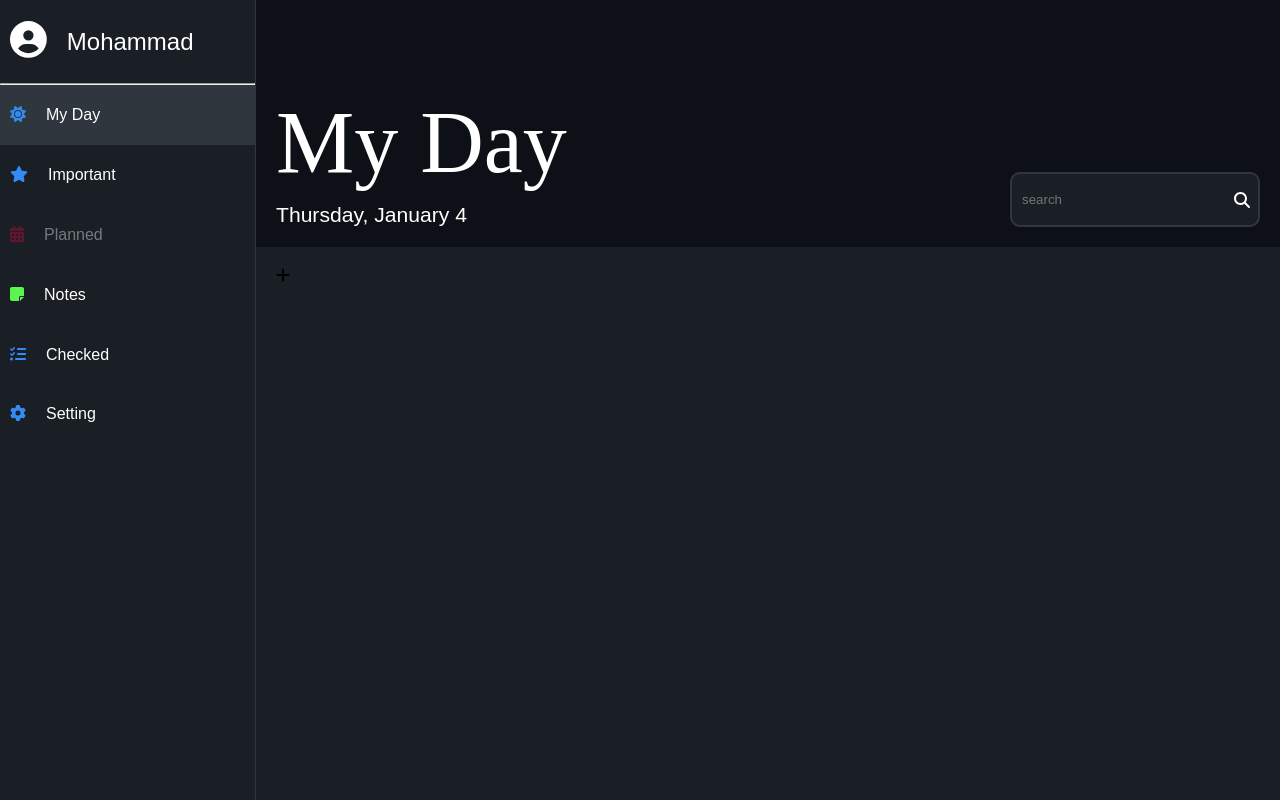
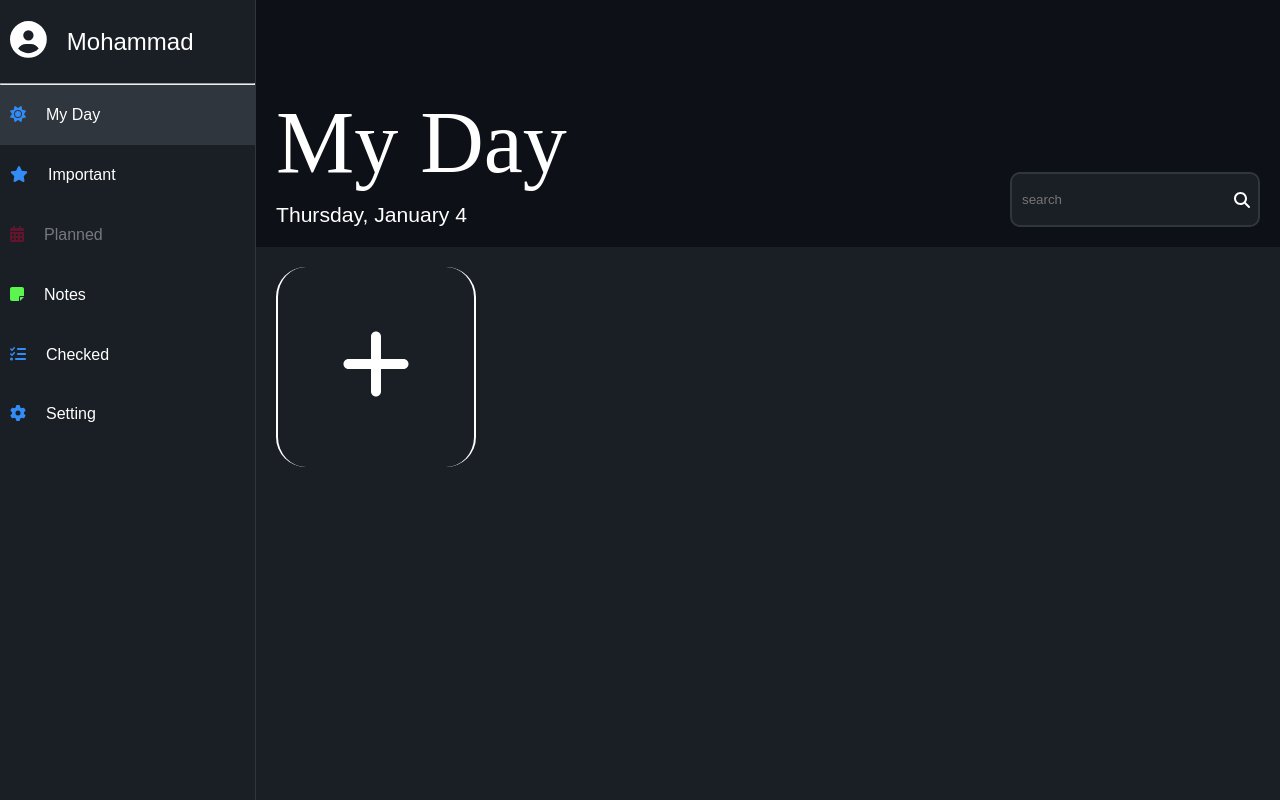
Before and after one commit to MohammadNourizadeh/taskManager2, a React (Vite) app: page /admin/notes in a window 1280 px wide. Built offline with nearby package versions, Linux system fonts and the light colour scheme; data requests are answered from the project's data file.

Commit message:
working on add new note btn

```diff
--- a/src/pages/notesPage/NotesPage.jsx
+++ b/src/pages/notesPage/NotesPage.jsx
@@ -1,13 +1,10 @@
-import { FontAwesomeIcon } from "@fortawesome/react-fontawesome";
+import AddNewNoteBtn from "./components/addNewNoteBtn/AddNewNoteBtn";
 import styles from "./NotesPage.module.scss";
-import { faAdd } from "@fortawesome/free-solid-svg-icons";
 
 export default function NotesPage() {
   return (
     <div className={styles.king}>
-      <div>
-        <FontAwesomeIcon icon={faAdd} />
-      </div>
+      <AddNewNoteBtn />
     </div>
   );
 }
--- /dev/null
+++ b/src/pages/notesPage/components/addNewNoteBtn/AddNewNoteBtn.jsx
@@ -0,0 +1,19 @@
+import { faAdd } from "@fortawesome/free-solid-svg-icons";
+import { FontAwesomeIcon } from "@fortawesome/react-fontawesome";
+import { useContext } from "react";
+import MainContext from "../../../../contexts/MainContext";
+import styles from "./AddNewNoteBtn.module.scss";
+
+export default function AddNewNoteBtn() {
+  // context
+  const { appSetting } = useContext(MainContext);
+
+  return (
+    <button
+      className={styles.king}
+      id={appSetting.theme === "light" ? styles.lightMode : ""}
+    >
+      <FontAwesomeIcon icon={faAdd} />
+    </button>
+  );
+}
--- /dev/null
+++ b/src/pages/notesPage/components/addNewNoteBtn/AddNewNoteBtn.module.scss
@@ -0,0 +1,38 @@
+@use "../../../../assets/styles/mainStyle.scss";
+
+.king {
+  color: mainStyle.$darkMode_text_color;
+  background-color: mainStyle.$darkMode_part_bg_color;
+  border: 2px solid mainStyle.$darkMode_text_color;
+  border-top: 0;
+  border-bottom: 0;
+  font-size: 5em;
+  border-radius: 30px;
+  width: 200px;
+  height: 200px;
+  cursor: pointer;
+  transition: 0.1s ease-in;
+
+  &:hover {
+    color: rgb(51, 139, 246);
+    border-radius: 15px;
+    border-color: rgb(51, 139, 246);
+  }
+
+  &:active {
+    opacity: 0.7;
+  }
+}
+
+// light mode
+#lightMode {
+  color: mainStyle.$lightMode_text_color;
+  background-color: mainStyle.$lightMode_part_bg_color;
+  border-color: mainStyle.$lightMode_text_color;
+
+  &:hover {
+    color: rgb(51, 139, 246);
+    border-radius: 15px;
+    border-color: rgb(51, 139, 246);
+  }
+}
```
